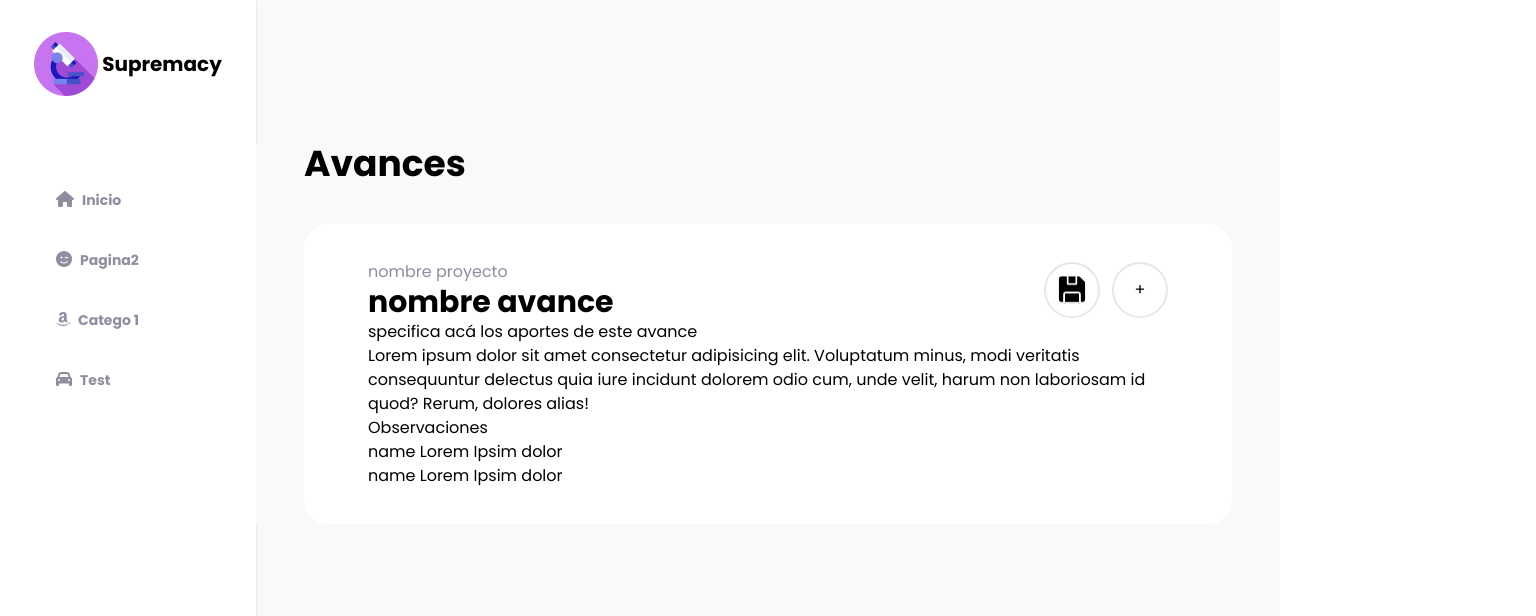
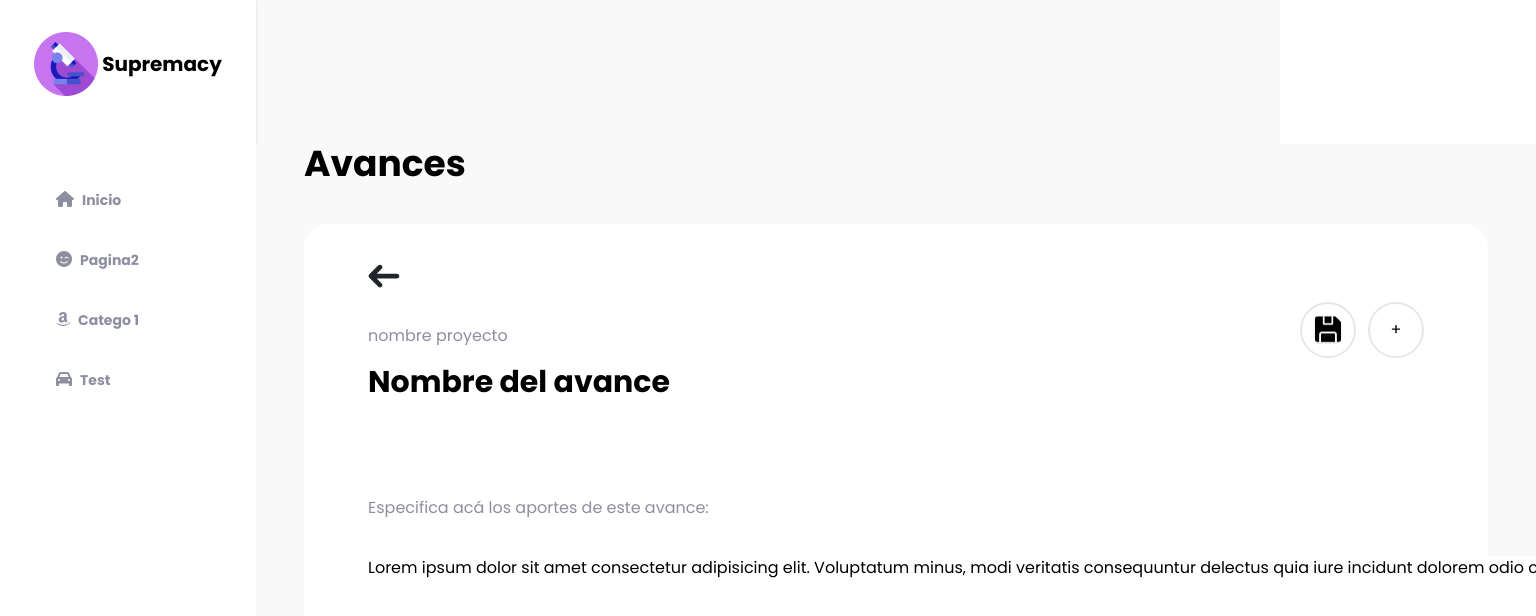
Before and after one commit to Ciclo4Mintic-Projects/gestProjects-MinTic, a React (Create React App) app: page /progress/edit in a window 1280 px wide. Shown: the top 616 px of the page, 1536 px wide, since content can reach past the window. Built offline with nearby package versions, Linux system fonts and the light colour scheme.

Commit message:
añadiendo estilos al editor de avances

```diff
--- a/src/pages/Progress/ProgressLog.jsx
+++ b/src/pages/Progress/ProgressLog.jsx
@@ -1,16 +1,27 @@
-import React from 'react'
+import React, { useState } from 'react'
 import ButtonCircle from 'components/ButtonCircle'
 import diskette from 'assets/diskette.svg'
+import backArrow from 'assets/Arrow.svg'
 const ProgressLog = () => {
+
+  const [content, setContent] = useState("Lorem ipsum dolor sit amet consectetur adipisicing elit. Voluptatum minus, modi veritatis consequuntur delectus quia iure incidunt dolorem odio cum, unde velit, harum non laboriosam id quod? Rerum, dolores alias!")
+  const [name, setName] = useState("Nombre del avance")
+
   return (
     <div className=" bg-backgContTem">
       <div className=" mt-36 mx-12">
         <h2 className="text-4xl font-bold  ">Avances</h2>
         <div className="bg-white rounded-3xl mt-10 px-16 py-9">
           <div className="flex justify-between items-center">
-            <div>
-              <p className=" text-grayTem">nombre proyecto</p>
-              <p className=" text-3xl font-bold">nombre avance</p>
+            <div className="w-full">
+              <img src={backArrow} className=" mb-8" />
+              <p className=" text-grayTem mb-4">nombre proyecto</p>
+              <input
+                className="  text-3xl font-bold outline-none w-full"
+                value={name}
+                placeholder="Escribe el nombre del avance"
+                onChange={e => { setName(e.target.value) }}
+              />
             </div>
             <div className="flex">
               <ButtonCircle>
@@ -19,24 +30,32 @@ const ProgressLog = () => {
               <ButtonCircle>+</ButtonCircle>
             </div>
           </div>
-          <h6>specifica acá los aportes de este avance</h6>
-          <p>Lorem ipsum dolor sit amet consectetur adipisicing elit. Voluptatum minus, modi veritatis consequuntur delectus quia iure incidunt dolorem odio cum, unde velit, harum non laboriosam id quod? Rerum, dolores alias!</p>
-
+          <h6 className=" text-grayTem mt-24 mb-9">Especifica acá los aportes de este avance:</h6>
+          {/* <input className=" w-full h-28" value={content} onChange={e => { setContent(e.target.value) }} /> */}
+          <textarea
+            name=""
+            id=""
+            cols="170"
+            rows="10"
+            onChange={e => { setContent(e.target.value) }}
+            className=" outline-none resize-none">
+            {content}
+          </textarea>
           <div>
-            <h3>Observaciones</h3>
+            <h3 className=" font-bold text-2xl">Observaciones</h3>
             <ul>
-              <li>
-                name <span>Lorem Ipsim dolor</span>
+              <li className=" mt-7 mb-8">
+                <span className="font-bold text-purpleTem">name</span> Lorem Ipsim dolor <br /> <span className=" text-grayTem">Junio 31 2021</span>
               </li>
               <li>
-                name <span>Lorem Ipsim dolor</span>
+                <span className="font-bold text-purpleTem">name</span> Lorem Ipsim dolor <br /> <span className=" text-grayTem">Julio 01 2021</span>
               </li>
             </ul>
           </div>
         </div>
       </div>
 
-    </div >
+    </div>
   )
 }
 
```
Also changed, not shown: src/assets/Arrow.svg (added).
